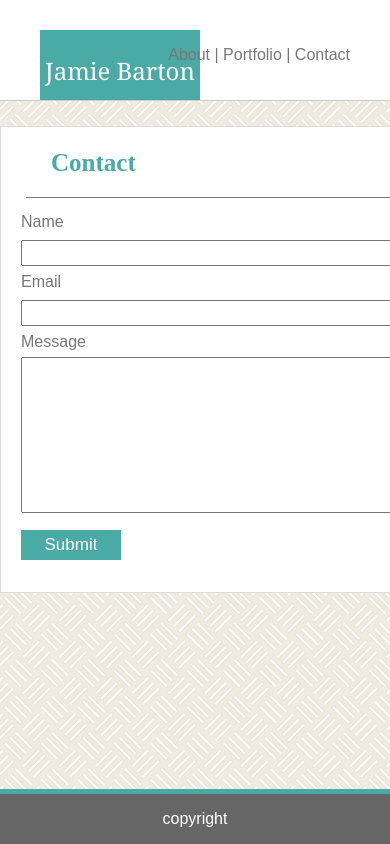
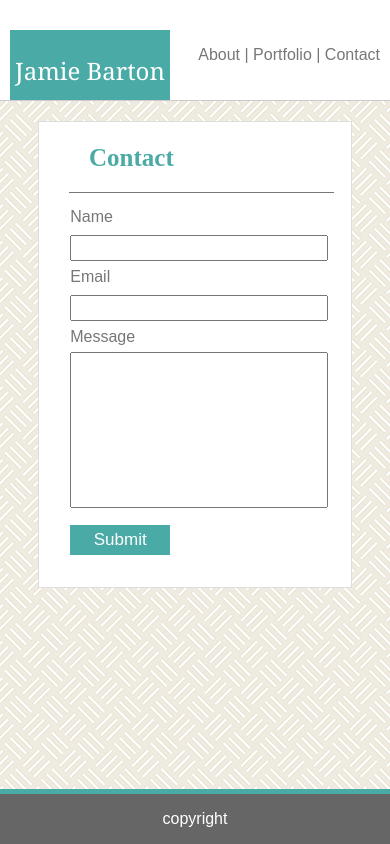
Before and after one commit to jbarton10/Responsive-portfolio, a plain HTML site: page contact.html in a window 390 px wide. Shown: the top 844 px of the page. Drawn offline with Linux system fonts and the light colour scheme.

Commit message:
Both index.html and contact.html are looking good, portfolio.html needs work

```diff
--- a/assets/css/style.css
+++ b/assets/css/style.css
@@ -164,8 +164,14 @@ body{
 
 
 @media screen and (max-width: 980px){
+    .container{
+        margin: 20px auto 20px auto;
+    }
+    .container, .textBox, .contactInfo, #imageHolder{
+        width:80%;
 
-    .container, .parentDiv, .textBox, .contactInfo, #imageHolder{
+    }
+    .parentDiv{
         width:100%;
     }
     .childDiv1{
@@ -174,20 +180,82 @@ body{
     .childDiv2{
         right:40px;
     }
-    .header{
-
+    .underline{
+        margin: 0px auto 0px auto;
+        left: 30px;
+        width:85%;
     }
-    .underline, .footer{
+    .footer{
         width:100%;
     }
 
+    .nameEmail{
+        width: 100%;
+    }
+    .message{
+        width: 100%;
+        height:150px;
+    }
 
 }
 
 @media screen and (max-width: 768px){
-
-
+    .container,  .textBox, .contactInfo, #imageHolder{
+        width:80%;
+    }
+    .parentDiv{
+        width: 100%;
+    }
+    .childDiv1{
+        left: 20px;
+    }
+    .childDiv2{
+        right:20px;
+    }
+    .underline{
+        margin: 0px auto 0px auto;
+        left: 30px;
+        width:85%;
+    }
+    .footer{
+        width:100%;
+    }
+    .nameEmail{
+        width: 100%;
+        height: 20px;
+    }
+    .message{
+        width: 100%;
+        height:150px;
+    }
 }
 @media screen and (max-width: 640px){
-
+    .container,  .textBox, .contactInfo, #imageHolder{
+        width:80%;
+    }
+    .parentDiv{
+        width:100%;
+    }
+    .childDiv1{
+        left: 10px;
+    }
+    .childDiv2{
+        right:10px;
+    }
+    .underline{
+        margin: 0px auto 0px auto;
+        left: 30px;
+        width:85%;
+    }
+    .footer{
+        width:100%px;
+    }
+    .nameEmail{
+        width: 100%;
+        height: 20px;
+    }
+    .message{
+        width: 100%;
+        height:150px;
+    }
 }
--- a/contact.html
+++ b/contact.html
@@ -8,7 +8,9 @@
     <div class = "parentDiv">
         <div class = "childDiv1"><p>Jamie Barton</p></div>
         <div class = "childDiv2"><p>About | Portfolio | Contact</p></div>
+
     </div>
+    <meta name="viewport" content="width=device-width, initial-scale=1.0">
 </head>
     <body>
         <div class = "container">
```
Also changed, not shown: index.html (+2 -0 lines), portfolio.html (+1 -0 lines).
